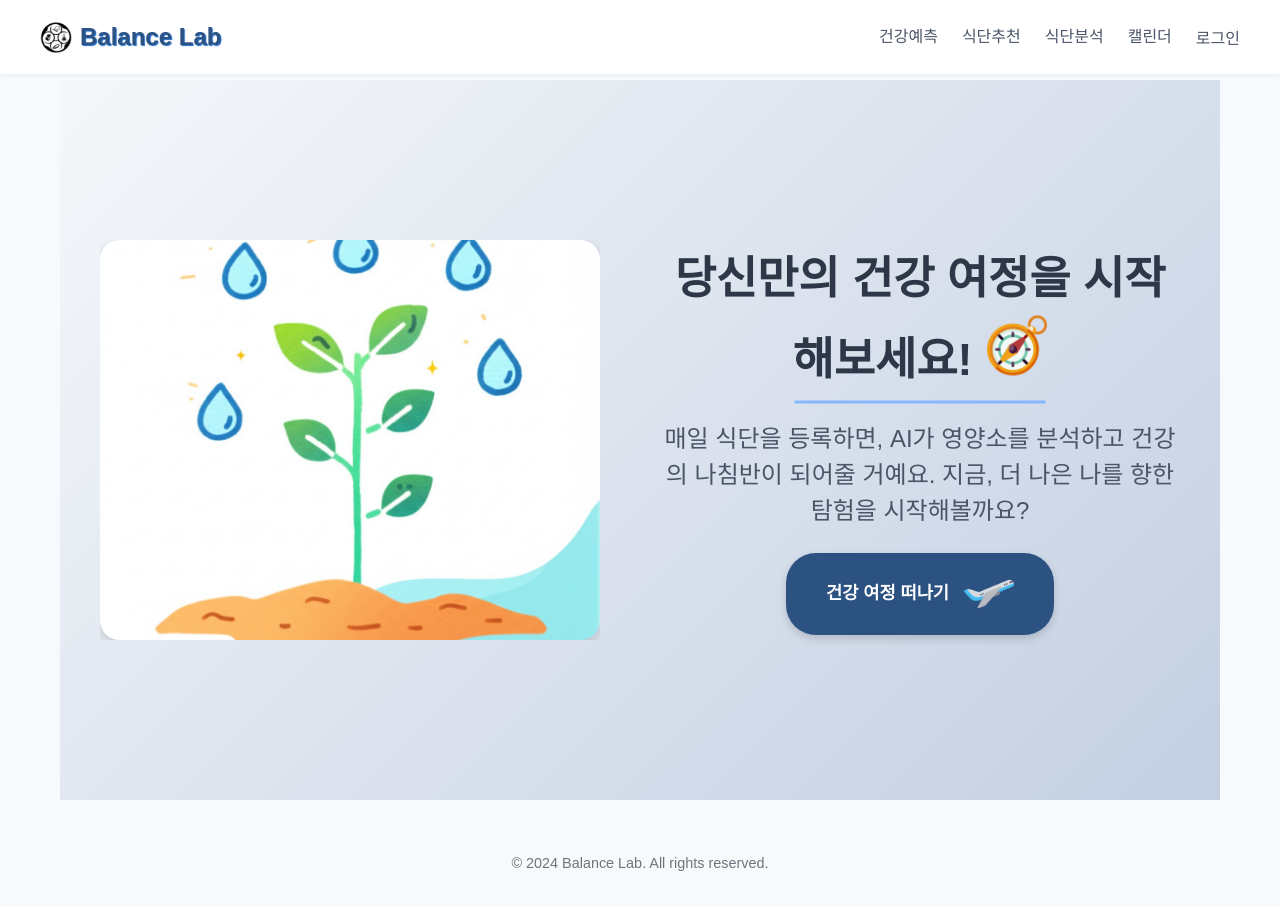
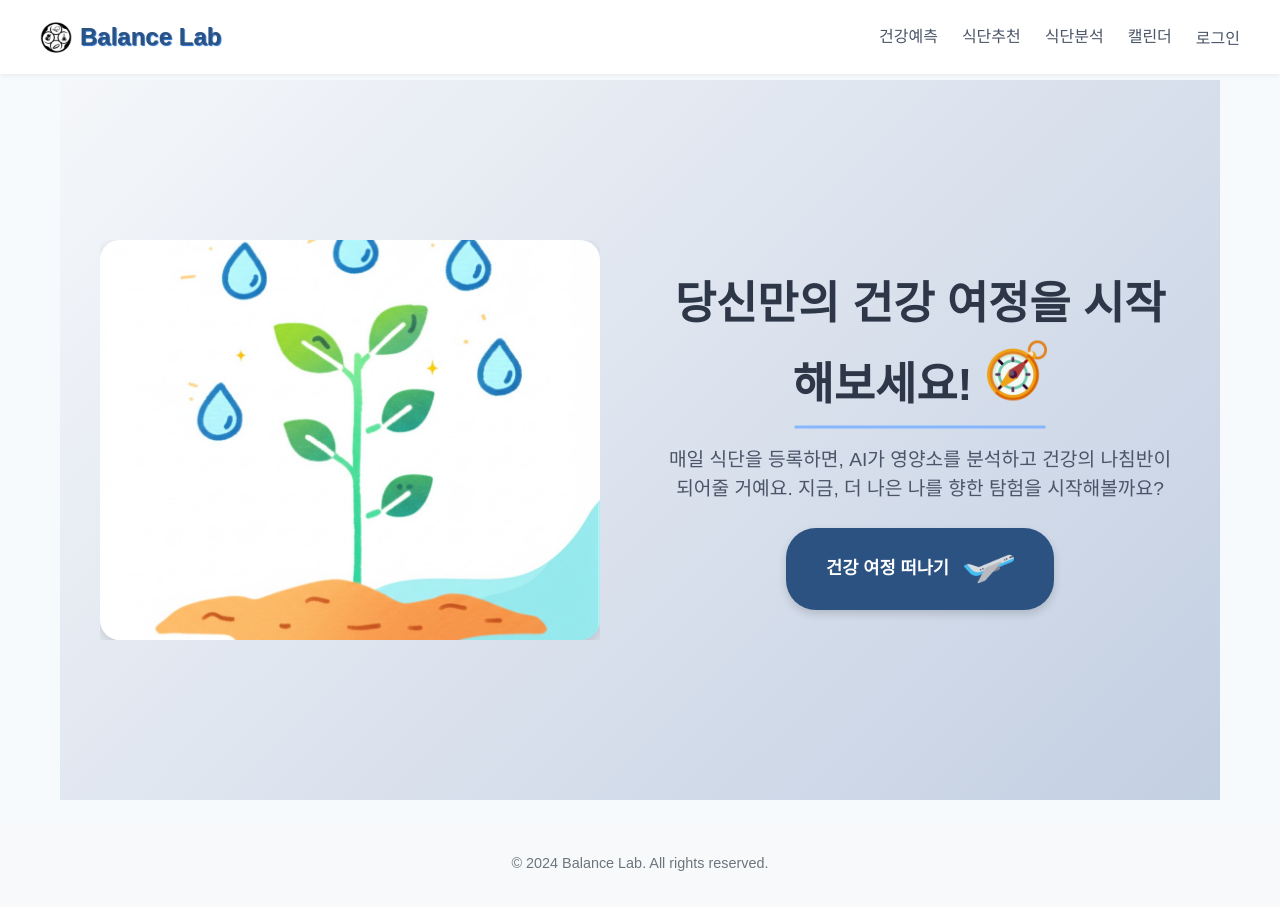
Before and after one commit to hsm9361/balancelabFE, a React (Create React App) app: page / in a window 1280 px wide. Built offline with nearby package versions, Linux system fonts and the light colour scheme; a web font is replaced by a local one.

Commit message:
메인페이지 폰트 사이즈 수정

```diff
--- a/src/assets/css/pages/Home.module.css
+++ b/src/assets/css/pages/Home.module.css
@@ -110,7 +110,7 @@
 
 
 .description {
-  font-size: clamp(1rem, 2.5vw, 1.5rem); /* 반응형 폰트 */
+  font-size: clamp(1rem, 2.5vw, 1.2rem); /* 반응형 폰트 */
   color: #4A5568;
   font-weight: 400;
   line-height: 1.5;
```
